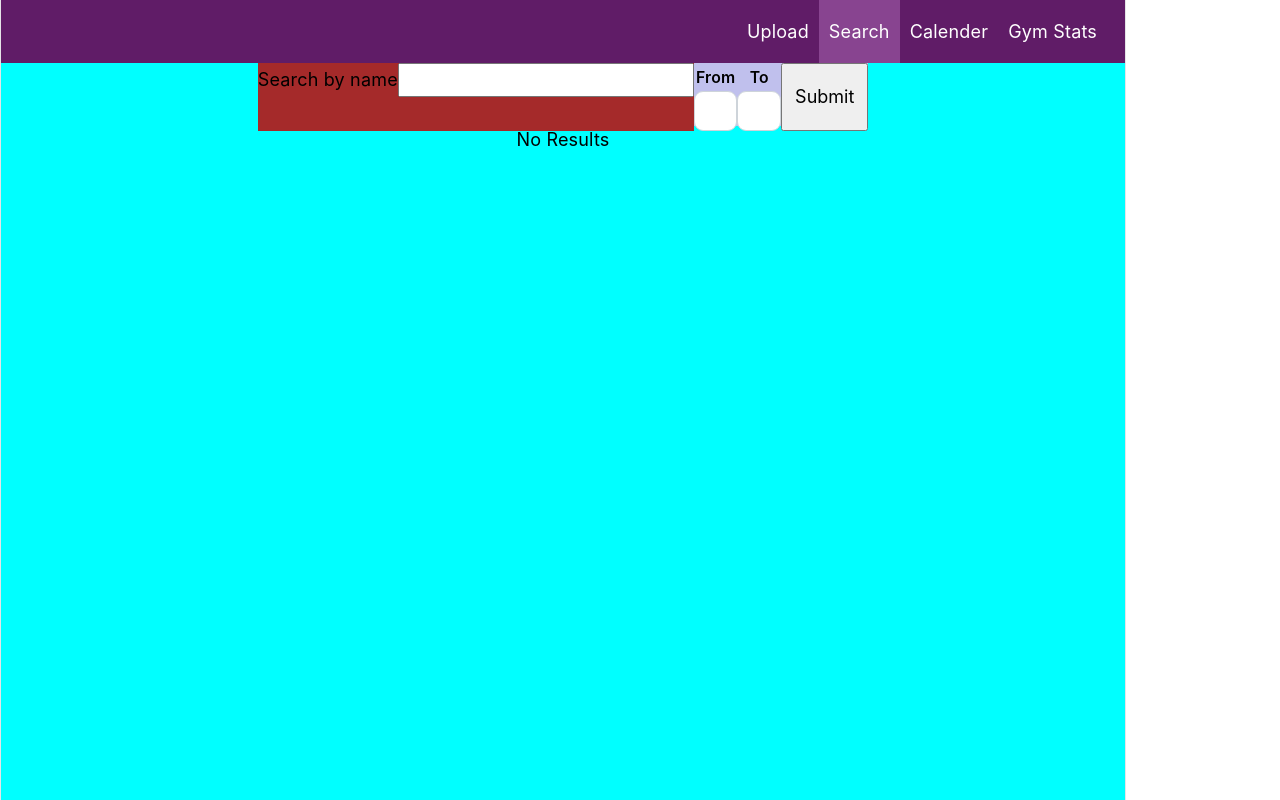
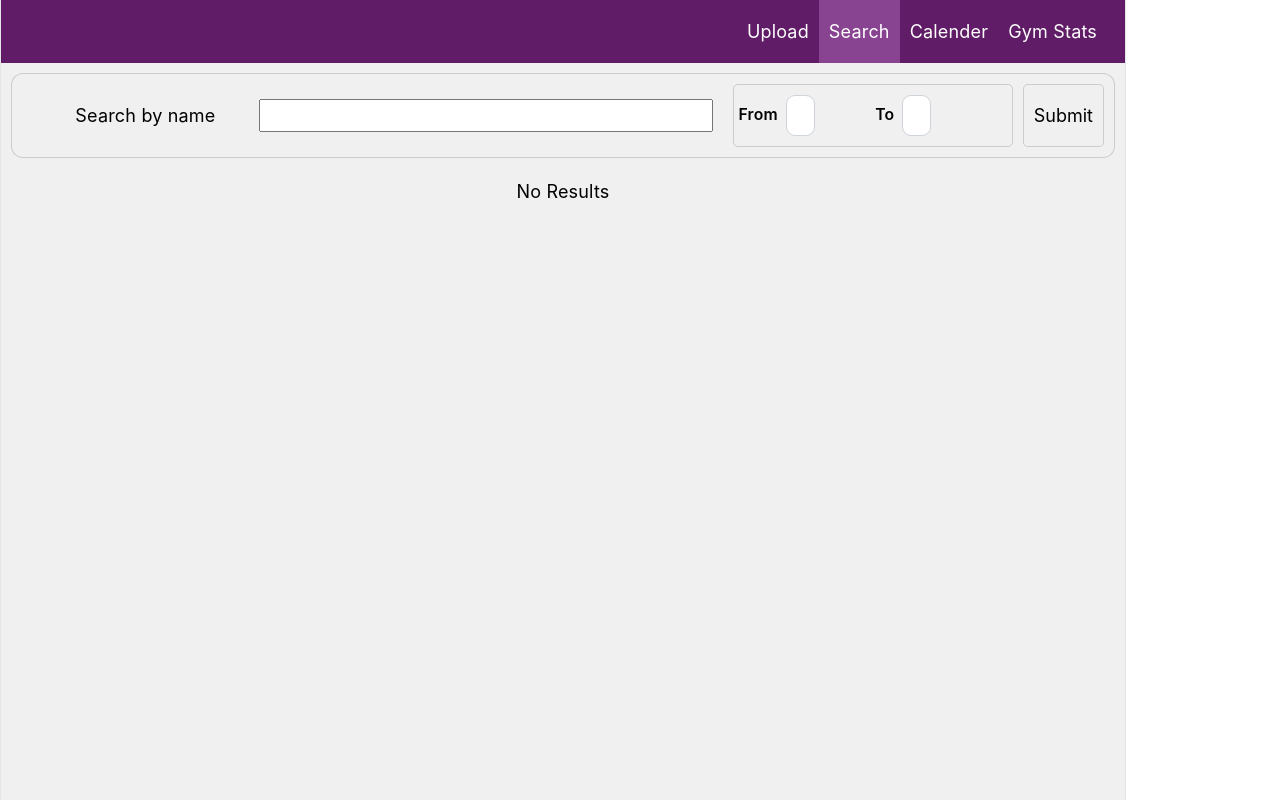
Before and after one commit to chasedye/MDG_Web_App, a Vue app: page /search in a window 1280 px wide. Built offline with nearby package versions, Linux system fonts and the light colour scheme.

Commit message:
Fix video search bar styling
 - added styling to search input and text box

 - added styling to date time pickers

 - added variabel for offwhite background

 - changed video search page background to offwhite and added grid

```diff
--- a/src/assets/app.css
+++ b/src/assets/app.css
@@ -7,20 +7,20 @@ html, body, #root {
   --mdg-dark-purple: #601c67;
   --mdg-light-purple: #884490;
   --mdg-hover-purple: #925798;
+
+  --background-off-white: #f0f0f0;
 }
 
 .container {
   display: grid;
   grid-template-rows: auto 1fr;
   min-height: 100%;
-  justify-items: stretch;
 }
 
 .page{
-    display: flex;
-    flex-direction: column;
-    min-height: 100%;
+    min-height: 0;
     grid-row: 2;
+    gap: 20px
 }
 
 .navbar {
--- a/src/components/VideoSearchBar/VideoSearchBar.module.css
+++ b/src/components/VideoSearchBar/VideoSearchBar.module.css
@@ -1,25 +1,49 @@
 
-section {
-    display: flex;
-    align-items: center;
-    max-height: 3.5rem;
+.searchSection {
+    background-color: var(--background-off-white);
+    border: 1px solid rgba(0, 0, 0, 0.15);
+    border-radius: 12px;
+    box-shadow: 0 2px 6px rgba(red, green, blue, alpha);
+    padding: 10px;
+    box-sizing: border-box;
+    margin-top: 10px;
+    margin-left: 10px;
+    margin-right: 10px;
 }
 
 .searchBar {
-    background-color: rgb(192, 192, 237);
     display: grid;
     flex: 0 0 auto;
-    grid-template-columns: 5fr 1fr 1fr;
-    max-height: 3.5rem;
-    height: 3.5rem;
+    grid-template-columns: 5fr 2fr auto;
+    grid-template-rows: 1fr;
+    min-height: 3.5rem;
+    gap: 10px;
     width: 100%;
 }
 
 
 .inputBox {
     grid-column-start: 1;
+    display: grid;
+    grid-template-columns: 1fr 2fr;
+    align-items: center;
+    justify-content: start;
+    padding: 10px;
+}
+
+.searchLabel {
+    grid-column-start: 1;
     display: flex;
-    background-color: brown;
+    flex: 0 0 auto;
+    justify-content: center;
+    align-items: center;
+}
+
+.searchBox {
+    grid-column-start: 2;
+    flex: 0 0 auto;
+    justify-content: center;
+    align-items: center;
 }
 
 .filter {
@@ -27,6 +51,11 @@ section {
     display: grid;
     flex: 1 0 auto;
     grid-template-columns: 1fr 1fr;
+    grid-template-rows: 1fr;
+    gap: 5px;
+    border: 1px solid rgba(0, 0, 0, 0.15);
+    border-radius: 5px;
+    padding: 5px;
 }
 
 .startInput {
@@ -36,10 +65,13 @@ section {
     height: 50%;
 }
 
+.startInput label {
+
+}
+
 .endInput {
     grid-column-start: 2;
     display: flex;
-    background-color: rgb(43, 226, 144);
 }
 
 .searchBtn {
@@ -47,4 +79,22 @@ section {
     display: flex;
     align-items: center;
     justify-content: center;
+    border: 1px solid rgba(0, 0, 0, 0.15);
+    border-radius: 5px;
+    background-color: var(--background-off-white);
+    padding: 10px;
+    padding-top: 0px;
+    padding-bottom: 0px;
+    box-shadow: 0 2px 6px rgba(red, green, blue, alpha);
 }
+
+.pickerRoot {
+    display: flex;
+    align-items: center;
+    gap: 8px;
+}
+
+.pickerLabel {
+    margin: 0;
+    white-space: nowrap;
+}
--- a/src/components/VideoSearchBar/VideoSearchBar.tsx
+++ b/src/components/VideoSearchBar/VideoSearchBar.tsx
@@ -37,17 +37,15 @@ export default function SearchBar({ onSearch } : SearchBarProps) {
     }
 
     return(
-        <section >
+        <section className={`${style.searchSection}`}>
             <form onSubmit={handleSubmit} className={`${style.searchBar}`}>
                 <div className={`${style.inputBox}`}>
-                    <label >
-                        Search by name<input value={searchName} onChange={(e) => setSearchName(e.target.value)} name="searchName" />
-                    </label>
+                    <label className={`${style.searchLabel}`} > Search by name</label>
+                    <input className={`${style.searchBox}`} value={searchName} onChange={(e) => setSearchName(e.target.value)} name="searchName" />
                 </div>
                 <div className={`${style.filter}`}>
-                    <DatePickerInput label="From" clearable value={startDate} onChange={setStartDate} />
-                    <DatePickerInput label="To" clearable value={endDate} onChange={setEndDate} />
-
+                    <DatePickerInput label="From" classNames={{ root: style.pickerRoot, label: style.pickerLabel }} clearable value={startDate} onChange={setStartDate} />
+                    <DatePickerInput label="To" classNames={{ root: style.pickerRoot, label: style.pickerLabel }} clearable value={endDate} onChange={setEndDate} />
                 </div>
                 <button type="submit" className={`${style.searchBtn}`} onSubmit={handleSubmit}>Submit</button>
             </form>
--- a/src/pages/VideoSearchPage/VideoSearchPage.module.css
+++ b/src/pages/VideoSearchPage/VideoSearchPage.module.css
@@ -1,7 +1,8 @@
 
 .videoSearchPage {
-    background-color: aqua;
+    background-color: var(--background-off-white);
     display: grid;
-    grid-row: auto 1fr;
-
+    grid-template-rows: auto 1fr;
+    box-sizing: border-box;
+    gap: 40px;
 }
```
